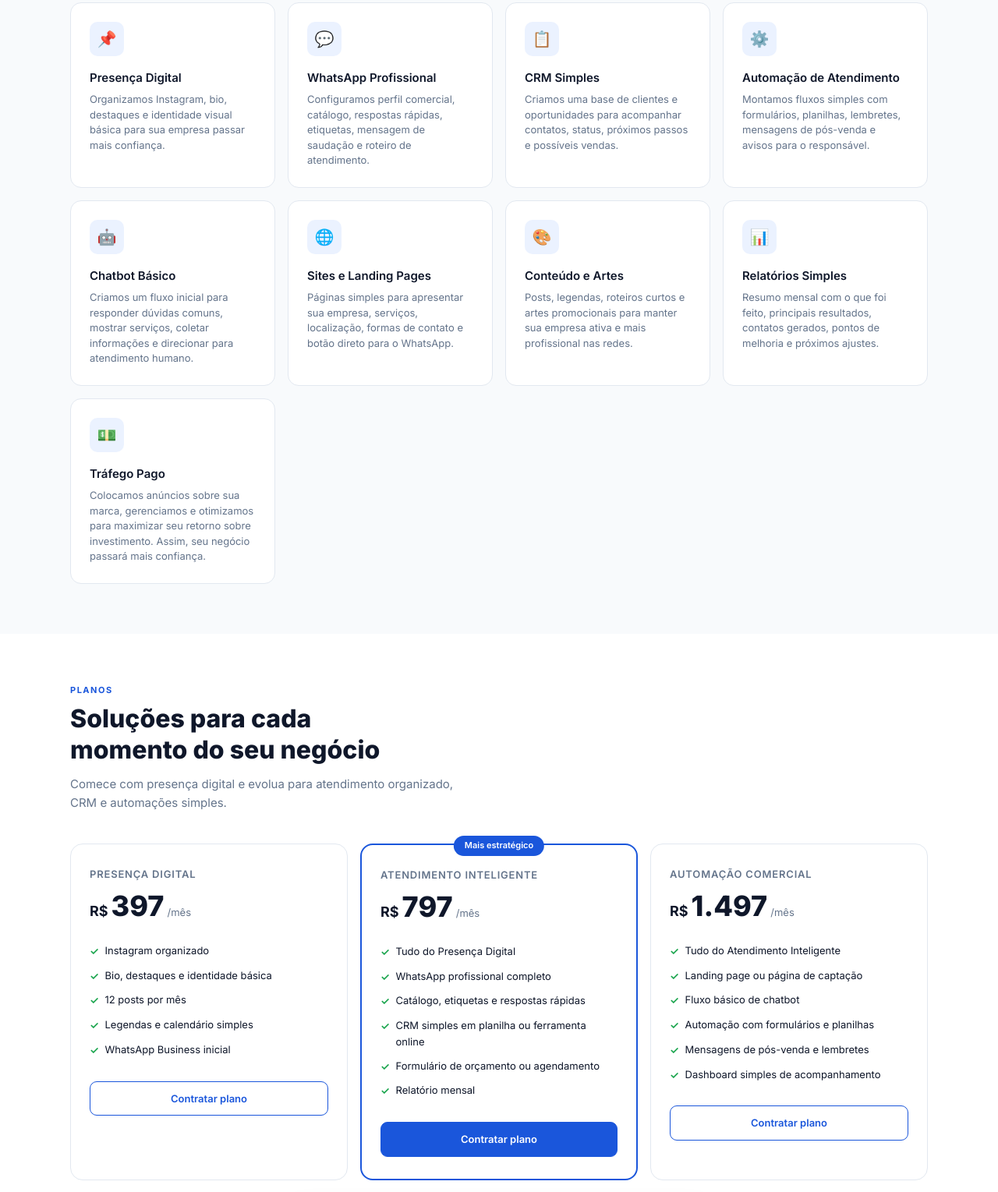
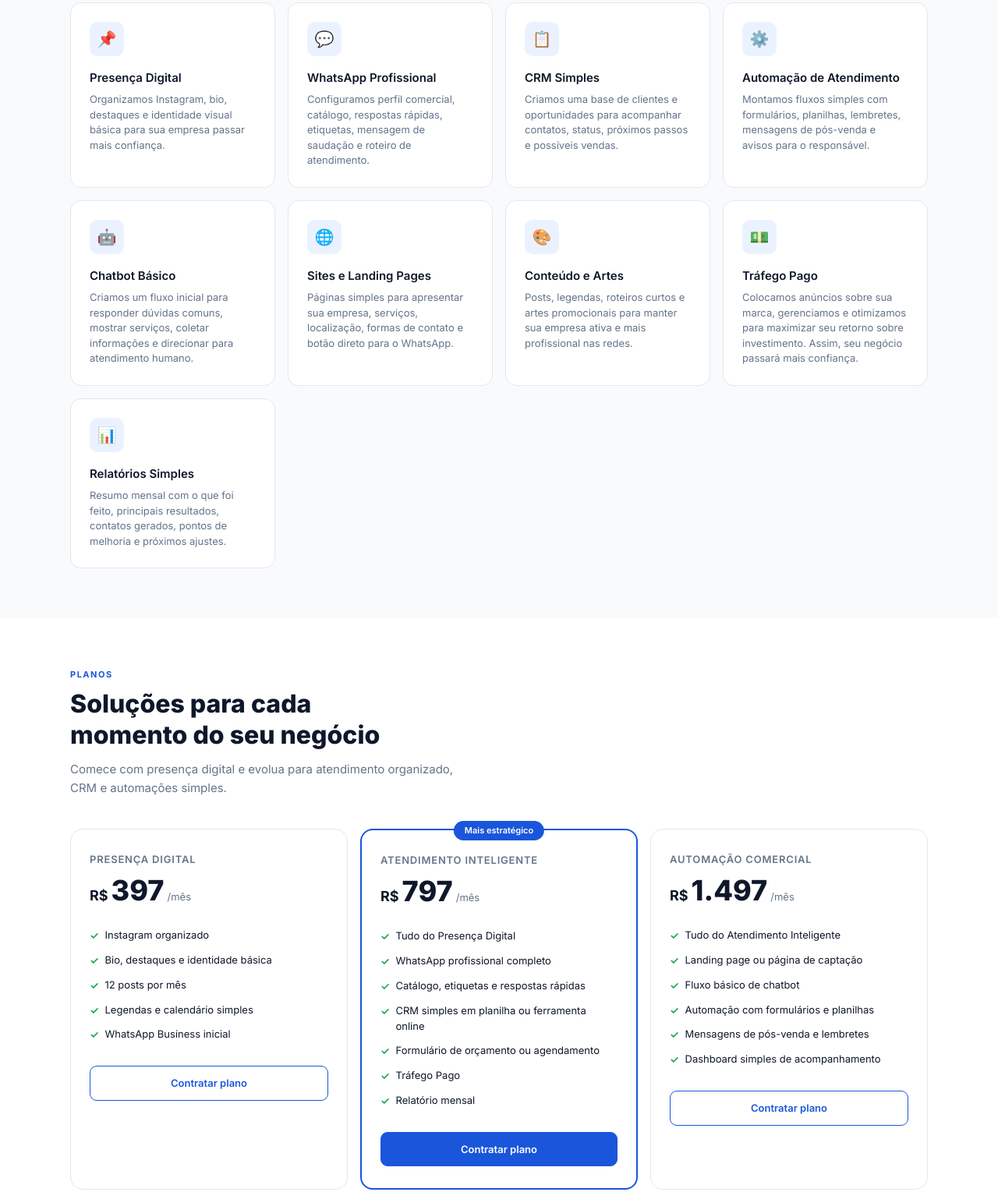
Before and after one commit to gaspararthur/maisdigital.github.io, a plain HTML site: page index.html in a window 1280 px wide. Shown: the part 933-2462 px from the top of the page at 78% size. Drawn offline with Linux system fonts and the light colour scheme.

Commit message:
Alteração nos serviços oferecidos, adicionando o serviço de Tráfego Pago e removendo a duplicidade na seção de serviços.

```diff
--- a/index.html
+++ b/index.html
@@ -767,14 +767,14 @@
       <p>Posts, legendas, roteiros curtos e artes promocionais para manter sua empresa ativa e mais profissional nas redes.</p>
     </div>
     <div class="service-card">
+      <div class="service-icon">💵</div>
+      <h3>Tráfego Pago </h3>
+      <p>Colocamos anúncios sobre sua marca, gerenciamos e otimizamos para maximizar seu retorno sobre investimento. Assim, seu negócio passará mais confiança.</p>
+    </div>
+    <div class="service-card">
       <div class="service-icon">📊</div>
       <h3>Relatórios Simples</h3>
       <p>Resumo mensal com o que foi feito, principais resultados, contatos gerados, pontos de melhoria e próximos ajustes.</p>
-    </div>
-        <div class="service-card">
-      <div class="service-icon">💵</div>
-      <h3>Tráfego Pago </h3>
-      <p>Colocamos anúncios sobre sua marca, gerenciamos e otimizamos para maximizar seu retorno sobre investimento. Assim, seu negócio passará mais confiança.</p>
     </div>
   </div>
   </div>
@@ -819,6 +819,7 @@
         <li>Catálogo, etiquetas e respostas rápidas</li>
         <li>CRM simples em planilha ou ferramenta online</li>
         <li>Formulário de orçamento ou agendamento</li>
+        <li>Tráfego Pago</li>
         <li>Relatório mensal</li>
       </ul>
       <a href="#contato" class="plan-btn" style="display:block;text-align:center;text-decoration:none;">Contratar plano</a>
```
